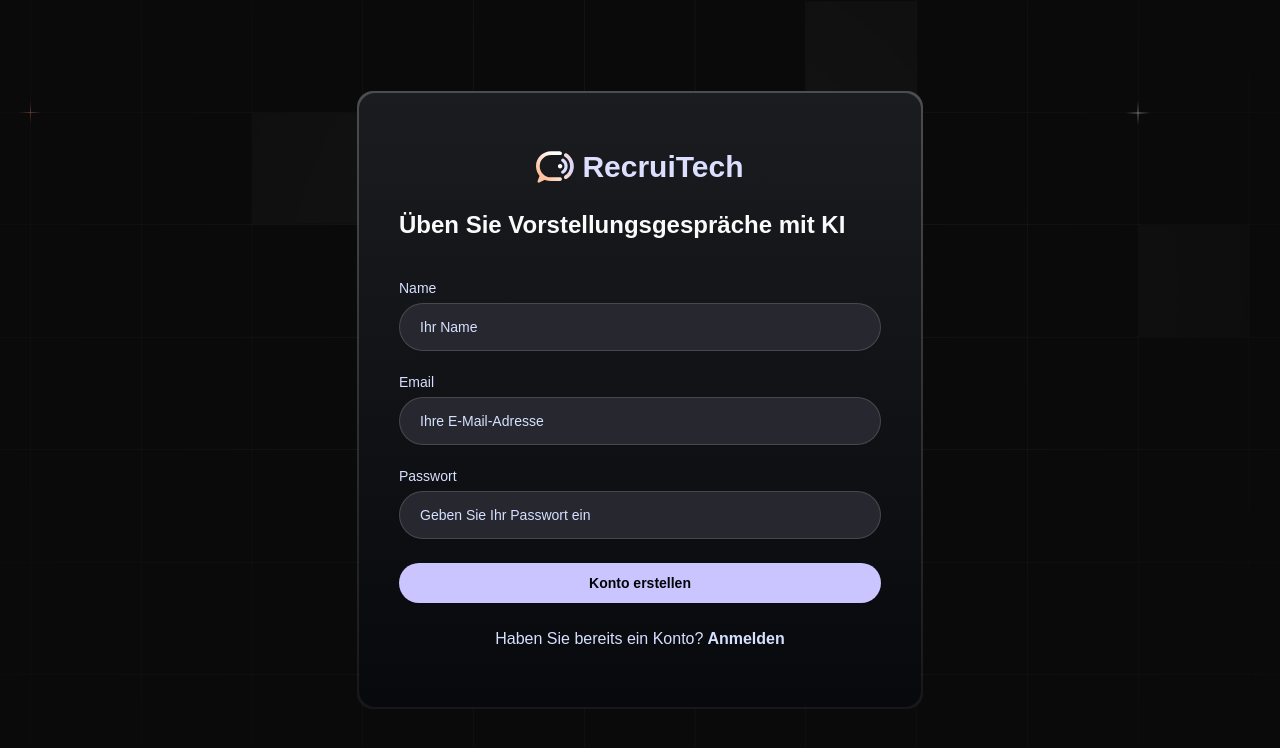
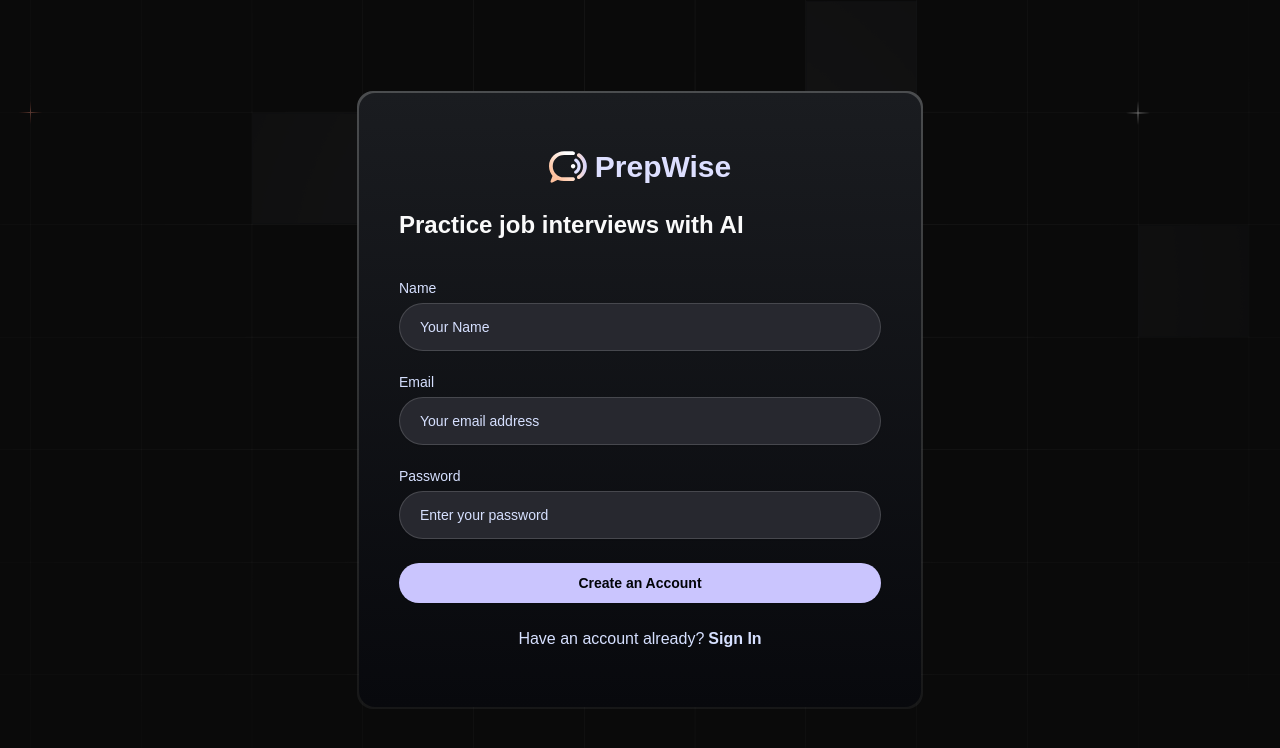
Before and after one commit to Krasimir-Hristov/interview-ai-agent, a Next.js app: page /sign-up in a window 1280 px wide. Shown: the top 748 px of the page. Built offline with nearby package versions, Linux system fonts and the light colour scheme; no server answers; a web font is replaced by a local one.

Commit message:
feat: localize UI text to English for improved accessibility

```diff
--- a/app/(root)/page.tsx
+++ b/app/(root)/page.tsx
@@ -24,12 +24,12 @@ const Page = async () => {
     <>
       <section className='card-cta'>
         <div className='flex flex-col gap-6 max-w-lg'>
-          <h2>Werde interviewbereit mit KI-gestützter Übung & Feedback</h2>
+          <h2>Get Interview-Ready with AI-Powered Practice & Feedback</h2>
           <p className='text-lg'>
-            Übe mit echten Interviewfragen & erhalte sofortiges Feedback
+            Practice on Real Interview questions & get Instant Feedback
           </p>
           <Button asChild className='btn-primary max-sm:w-full'>
-            <Link href='/interview'>Interview starten</Link>
+            <Link href='/interview'>Start an Interview</Link>
           </Button>
         </div>
 
@@ -43,7 +43,7 @@ const Page = async () => {
       </section>
 
       <section className='flex flex-col gap-6 mt-8'>
-        <h2>Deine Interviews</h2>
+        <h2>Your Interviews</h2>
 
         <div className='interviews-section'>
           {hasPastInterviews ? (
@@ -51,13 +51,13 @@ const Page = async () => {
               <InterviewCard {...interview} key={interview.id} />
             ))
           ) : (
-            <p>Sie haben noch keine Interviews durchgeführt</p>
+            <p>You haven&apos;t taken any interviews yet</p>
           )}
         </div>
       </section>
 
       <section className='flex flex-col gap-6 mt-8'>
-        <h2>Ein Interview durchführen</h2>
+        <h2>Take an Interview</h2>
 
         <div className='interviews-section'>
           {hasUpcomingInterviews ? (
@@ -65,7 +65,7 @@ const Page = async () => {
               <InterviewCard {...interview} key={interview.id} />
             ))
           ) : (
-            <p>Es sind keine neuen Interviews verfügbar</p>
+            <p>There are no new interviews available</p>
           )}
         </div>
       </section>
--- a/app/api/vapi/generate/route.ts
+++ b/app/api/vapi/generate/route.ts
@@ -16,18 +16,18 @@ export async function POST(request: Request) {
   try {
     const { text: questions } = await generateText({
       model: google('gemini-2.0-flash-001'),
-      prompt: `Bereite Fragen für ein Vorstellungsgespräch vor.
-      Die Berufsrolle ist ${role}.
-      Die Berufserfahrungsstufe ist ${level}.
-      Der im Job verwendete Tech-Stack ist: ${techstack}.
-      Der Fokus zwischen Verhaltens- und technischen Fragen sollte tendieren zu: ${type}.
-      Die benötigte Anzahl an Fragen ist: ${amount}.
-      Bitte gib nur die Fragen zurück, ohne zusätzlichen Text.
-      Die Fragen werden von einem Sprachassistenten vorgelesen, daher verwende keine "/" oder "*" oder andere Sonderzeichen, die den Sprachassistenten stören könnten.
-      Gib die Fragen in diesem Format zurück:
-      ["Frage 1", "Frage 2", "Frage 3"]
+      prompt: `Prepare questions for a job interview.
+        The job role is ${role}.
+        The job experience level is ${level}.
+        The tech stack used in the job is: ${techstack}.
+        The focus between behavioural and technical questions should lean towards: ${type}.
+        The amount of questions required is: ${amount}.
+        Please return only the questions, without any additional text.
+        The questions are going to be read by a voice assistant so do not use "/" or "*" or any other special characters which might break the voice assistant.
+        Return the questions formatted like this:
+        ["Question 1", "Question 2", "Question 3"]
 
-      Vielen Dank! <3
+        Thank you! <3
     `,
     });
 
--- a/components/Agent.tsx
+++ b/components/Agent.tsx
@@ -144,7 +144,7 @@ const Agent = ({
             />
             {isSpeaking && <span className='animate-speak' />}
           </div>
-          <h3>KI-Interviewer</h3>
+          <h3>AI Interviewer</h3>
         </div>
 
         <div className='card-border'>
@@ -190,7 +190,7 @@ const Agent = ({
           </button>
         ) : (
           <button className='btn-disconnect' onClick={handleDisconnect}>
-            Ende
+            End
           </button>
         )}
       </div>
--- a/components/AuthForm.tsx
+++ b/components/AuthForm.tsx
@@ -64,7 +64,7 @@ const AuthForm = ({ type }: { type: FormType }) => {
           return;
         }
 
-        toast.success('Konto erfolgreich erstellt. Bitte melden Sie sich an.');
+        toast.success('Account created successfully. Please sign in.');
         router.push('/sign-in');
       } else {
         const { email, password } = data;
@@ -77,9 +77,7 @@ const AuthForm = ({ type }: { type: FormType }) => {
 
         const idToken = await userCredential.user.getIdToken();
         if (!idToken) {
-          toast.error(
-            'Anmeldung fehlgeschlagen. Bitte versuchen Sie es erneut.'
-          );
+          toast.error('Sign in Failed. Please try again.');
           return;
         }
 
@@ -88,12 +86,12 @@ const AuthForm = ({ type }: { type: FormType }) => {
           idToken,
         });
 
-        toast.success('Erfolgreich angemeldet.');
+        toast.success('Signed in successfully.');
         router.push('/');
       }
     } catch (error) {
       console.log(error);
-      toast.error(`Es ist ein Fehler aufgetreten: ${error}`);
+      toast.error(`There was an error: ${error}`);
     }
   };
 
@@ -104,10 +102,10 @@ const AuthForm = ({ type }: { type: FormType }) => {
       <div className='flex flex-col gap-6 card py-14 px-10'>
         <div className='flex flex-row gap-2 justify-center'>
           <Image src='/logo.svg' alt='logo' height={32} width={38} />
-          <h2 className='text-primary-100'>RecruiTech</h2>
+          <h2 className='text-primary-100'>PrepWise</h2>
         </div>
 
-        <h3>Üben Sie Vorstellungsgespräche mit KI</h3>
+        <h3>Practice job interviews with AI</h3>
 
         <Form {...form}>
           <form
@@ -119,7 +117,7 @@ const AuthForm = ({ type }: { type: FormType }) => {
                 control={form.control}
                 name='name'
                 label='Name'
-                placeholder='Ihr Name'
+                placeholder='Your Name'
                 type='text'
               />
             )}
@@ -128,31 +126,31 @@ const AuthForm = ({ type }: { type: FormType }) => {
               control={form.control}
               name='email'
               label='Email'
-              placeholder='Ihre E-Mail-Adresse'
+              placeholder='Your email address'
               type='email'
             />
 
             <FormField
               control={form.control}
               name='password'
-              label='Passwort'
-              placeholder='Geben Sie Ihr Passwort ein'
+              label='Password'
+              placeholder='Enter your password'
               type='password'
             />
 
             <Button className='btn' type='submit'>
-              {isSignIn ? 'Anmelden' : 'Konto erstellen'}
+              {isSignIn ? 'Sign In' : 'Create an Account'}
             </Button>
           </form>
         </Form>
 
         <p className='text-center'>
-          {isSignIn ? 'Noch kein Konto?' : 'Haben Sie bereits ein Konto?'}
+          {isSignIn ? 'No account yet?' : 'Have an account already?'}
           <Link
             href={!isSignIn ? '/sign-in' : '/sign-up'}
             className='font-bold text-user-primary ml-1'
           >
-            {!isSignIn ? 'Anmelden' : 'Registrieren'}
+            {!isSignIn ? 'Sign In' : 'Sign Up'}
           </Link>
         </p>
       </div>
```
